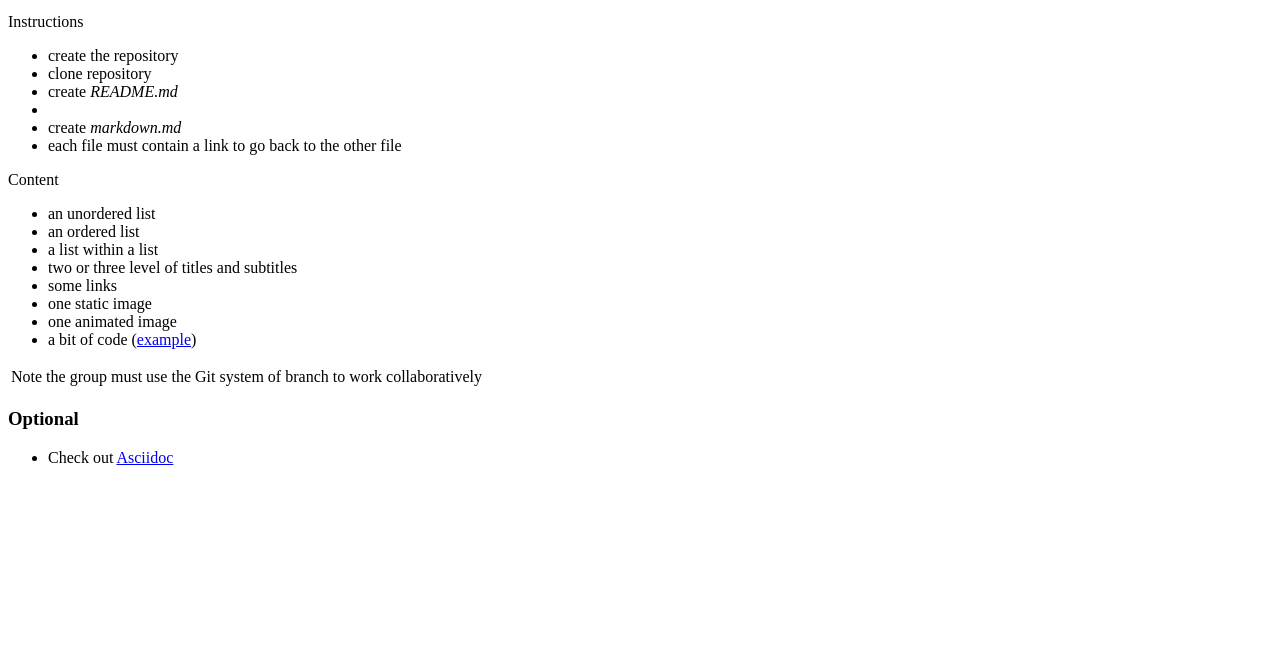
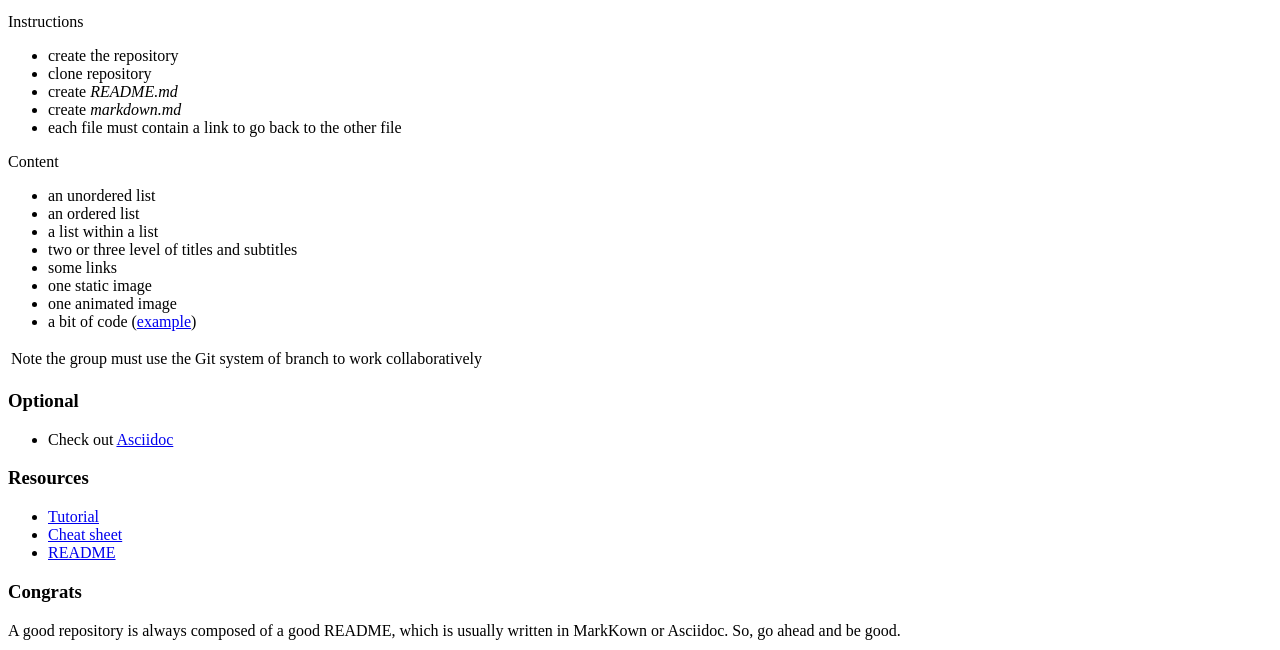
Before and after one commit to Melissa-Fruit/markdown-warmup-html, a plain HTML site: page index.html in a window 1280 px wide. Shown: the part 531-1181 px from the top of the page. Before the commit the page ends 1014 px from the top, so only its background shows below. Drawn offline with Linux system fonts and the light colour scheme.

Commit message:
Ajout de html

```diff
--- a/index.html
+++ b/index.html
@@ -3,6 +3,7 @@
   <head>
     <meta charset="utf-8">
     <title>markdown-warmup-html</title>
+    <link rel="stylesheet" href="style.css">
   </head>
   <body>
     <h1>Markdown</h1>
@@ -36,10 +37,10 @@
         <ul>
           <li>create the repository</li>
           <li>clone repository</li>
-          <li>create <i>README.md</i><li>
+          <li>create <i>README.md</i></li>
           <li>create <i>markdown.md</i></li>
           <li>each file must contain a link to go back to the other file</li>
-        </ul>
+      </ul>
   <p>Content</p>
           <ul>
             <li>an unordered list</li>
@@ -60,11 +61,22 @@
     </table>
 
      <h3>Optional</h3>
-     <ul>
-       <li>Check out <a href="https://asciidoctor.org/docs/what-is-asciidoc/">Asciidoc</a>
+       <ul>
+         <li>Check out <a href="https://asciidoctor.org/docs/what-is-asciidoc/">Asciidoc</a></li>
+       </ul>
+      <h3>Resources</h3>
 
+       <ul>
+         <li><a href="https://guides.github.com/features/mastering-markdown/">Tutorial</a></li>
+         <li><a href="https://guides.github.com/pdfs/markdown-cheatsheet-online.pdf">Cheat sheet</a></li>
+         <li><a href="https://medium.com/becode/comment-faire-un-readme-sur-github-cc11f3df606a">README</a></li>
+      </ul>
 
-       </li>
-     </ul>
+      <h3>Congrats</h3>
+
+    <p>A good repository is always composed of a good README, which is usually written in <span class="strong">MarkKown</span>  or <span class="strong"></span> Asciidoc. So, go ahead and be good.</p>
+
+<img src="https://camo.githubusercontent.com/6fae3eea658a41cd00733895a077647e05effe96/68747470733a2f2f6d656469612e67697068792e636f6d2f6d656469612f514d6f584a6a4750736d4a365064633539362f67697068792e676966" alt="giphy" data-canonical-src="https://media.giphy.com/media/QMoXJjGPsmJ6Pdc596/giphy.gif" style="max-width:100%;">
+
   </body>
 </html>
--- a/style.css
+++ b/style.css
@@ -0,0 +1,3 @@
+body{
+  background-color: ;
+}
```
